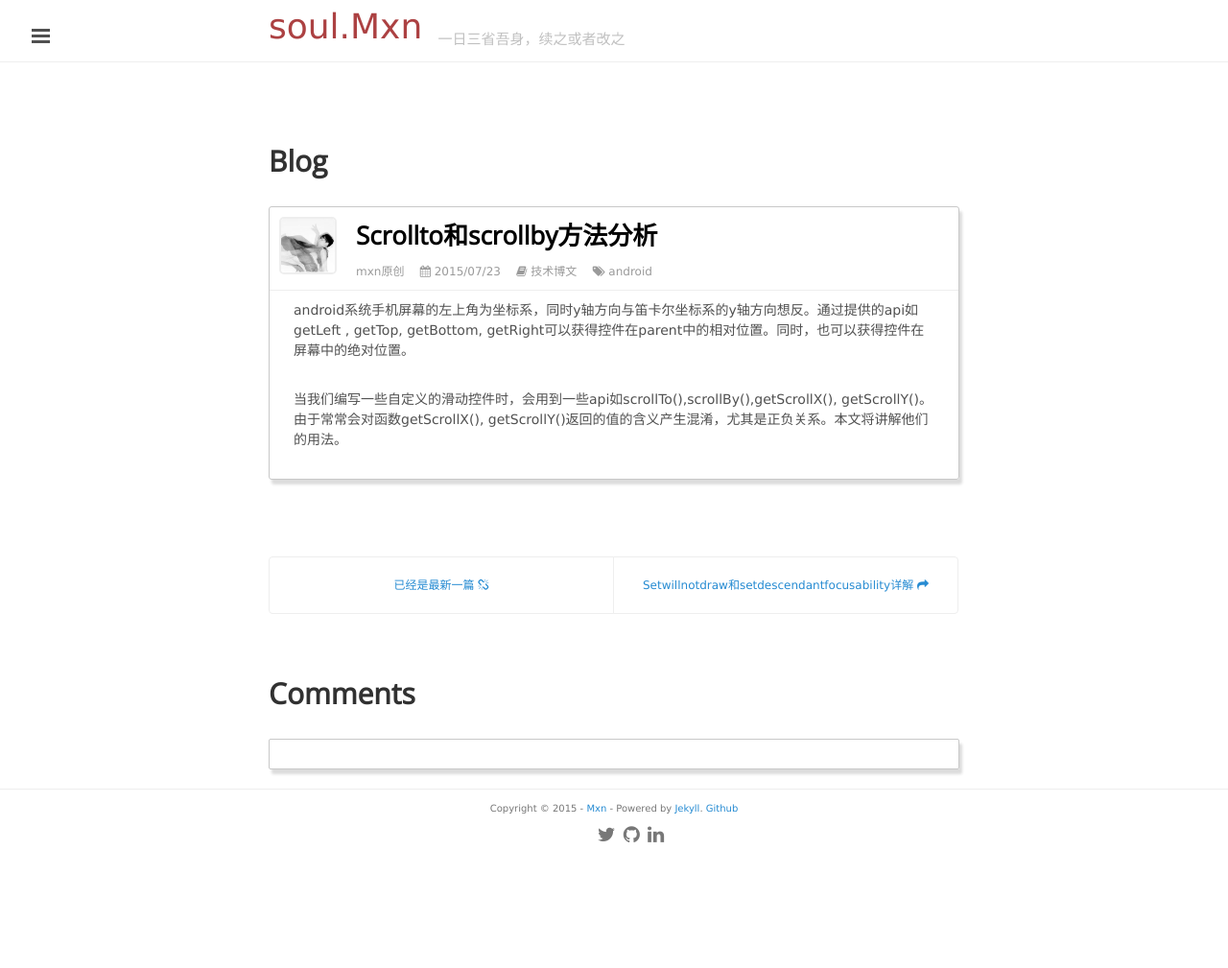
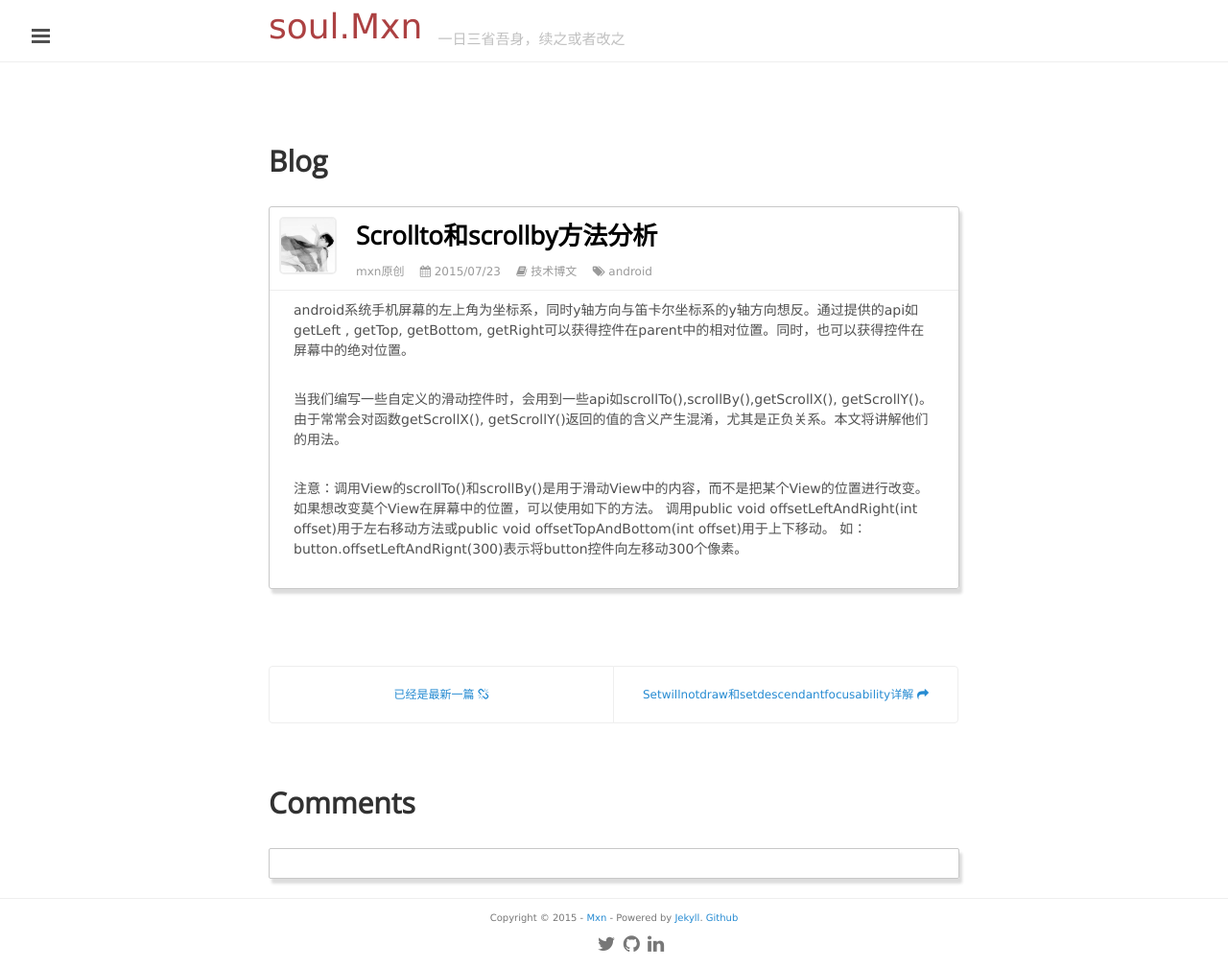
Before and after one commit to mxn21/mxn21.github.io, a Jekyll site: the page built from _posts/2015-7-23-scrollTo和scrollBy方法分析.md, in a window 1280 px wide. Shown: the whole page at 96% size. Built offline with Jekyll 4.4.1, drawn with Linux system fonts in a browser that asks for light colours; Markdown is read by kramdown in place of the engine named in the settings; comment, search, counter and statistics services are not loaded; before the commit the page ends 900 px from its top, so only the background shows below that.

Commit message:
21322
23423

```diff
--- a/_posts/2015-7-23-scrollTo和scrollBy方法分析.md
+++ b/_posts/2015-7-23-scrollTo和scrollBy方法分析.md
@@ -11,3 +11,7 @@
 
 当我们编写一些自定义的滑动控件时，会用到一些api如scrollTo(),scrollBy(),getScrollX(), getScrollY()。
 由于常常会对函数getScrollX(), getScrollY()返回的值的含义产生混淆，尤其是正负关系。本文将讲解他们的用法。
+
+注意：调用View的scrollTo()和scrollBy()是用于滑动View中的内容，而不是把某个View的位置进行改变。如果想改变莫个View在屏幕中的位置，可以使用如下的方法。
+调用public void offsetLeftAndRight(int offset)用于左右移动方法或public void offsetTopAndBottom(int offset)用于上下移动。
+如：button.offsetLeftAndRignt(300)表示将button控件向左移动300个像素。
```
